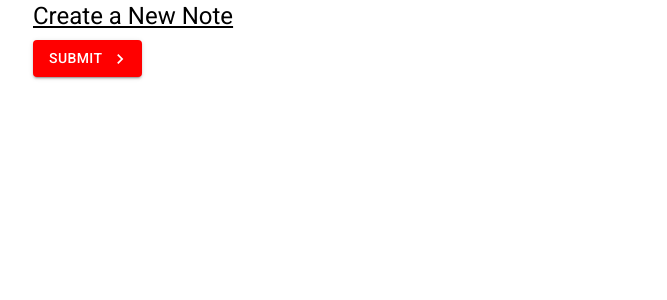
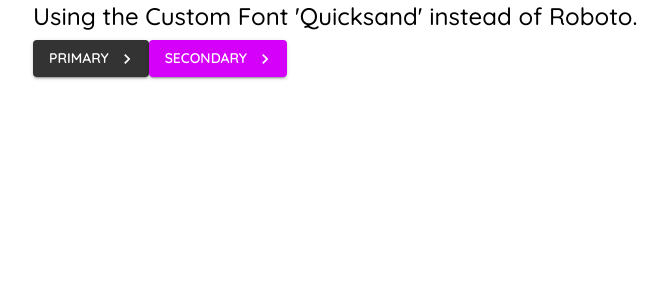
Before and after one commit to calebscode/material-ui-tut, a React (Vite) app: page /create in a window 1280 px wide. Shown: the top 300 px of the page, without its empty margins (31-698 px from the left). Built offline with nearby package versions, Linux system fonts and the light colour scheme.

Commit message:
intro to theming

```diff
--- a/src/App.jsx
+++ b/src/App.jsx
@@ -2,15 +2,35 @@
 import { Route, BrowserRouter as Router, Routes } from 'react-router-dom'
 import Notes from './pages/Notes'
 import Create from './pages/Create'
+import { ThemeProvider, createTheme } from '@mui/material'
+import { purple } from '@mui/material/colors'
+
+const theme = createTheme({
+  palette : {
+    primary : {
+      main : "#333",
+    },
+    secondary : purple
+  },
+  typography : {
+    fontFamily : "Quicksand",
+    fontWeightLight : "400",
+    fontWeightRegular : '500',
+    fontWeightMedium : '600',
+    fontWeightBold : '700'
+  }
+})
 
 function App() {
   return (
+    <ThemeProvider theme={theme}>
       <Router>
         <Routes>
           <Route exact path='/' element={<Notes />} />
           <Route exact path='create' element={<Create />} />
         </Routes>
       </Router>
+    </ThemeProvider>
   )
 }
 
--- a/src/index.css
+++ b/src/index.css
@@ -1,3 +1,5 @@
+ @import url('https://fonts.googleapis.com/css2?family=Quicksand:wght@300;400;500;600;700&display=swap');
+
 body {
   margin: 0;
   -webkit-font-smoothing: antialiased;
--- a/src/pages/Create.jsx
+++ b/src/pages/Create.jsx
@@ -2,36 +2,28 @@
 import { Button } from '@mui/material';
 import { Typography } from '@mui/material';
 import KeyboardArrowRightIcon from '@mui/icons-material/KeyboardArrowRight';
-
-const styles = {
-  btn : {
-    backgroundColor : 'red',
-    '&:hover' : {
-      backgroundColor : 'purple'
-    }
-  },
-  title : {
-    textDecoration : 'underline'
-  }
-}
 
 export default function Create() {
 
   return (
     <Container>
       <Typography
-        sx={styles.title}
         variant='h5'
         component='h2'
         gutterBottom>
-        Create a New Note
+        Using the Custom Font 'Quicksand' instead of Roboto.
       </Typography>
       <Button
-        sx={styles.btn}
+        color='primary'
+        variant='contained'
+        endIcon={<KeyboardArrowRightIcon />}>
+        Primary
+      </Button>
+      <Button
         color='secondary'
         variant='contained'
         endIcon={<KeyboardArrowRightIcon />}>
-        Submit
+        Secondary
       </Button>
     </Container>
   )
```
Lines whose indentation alone changed are shown as unchanged.
